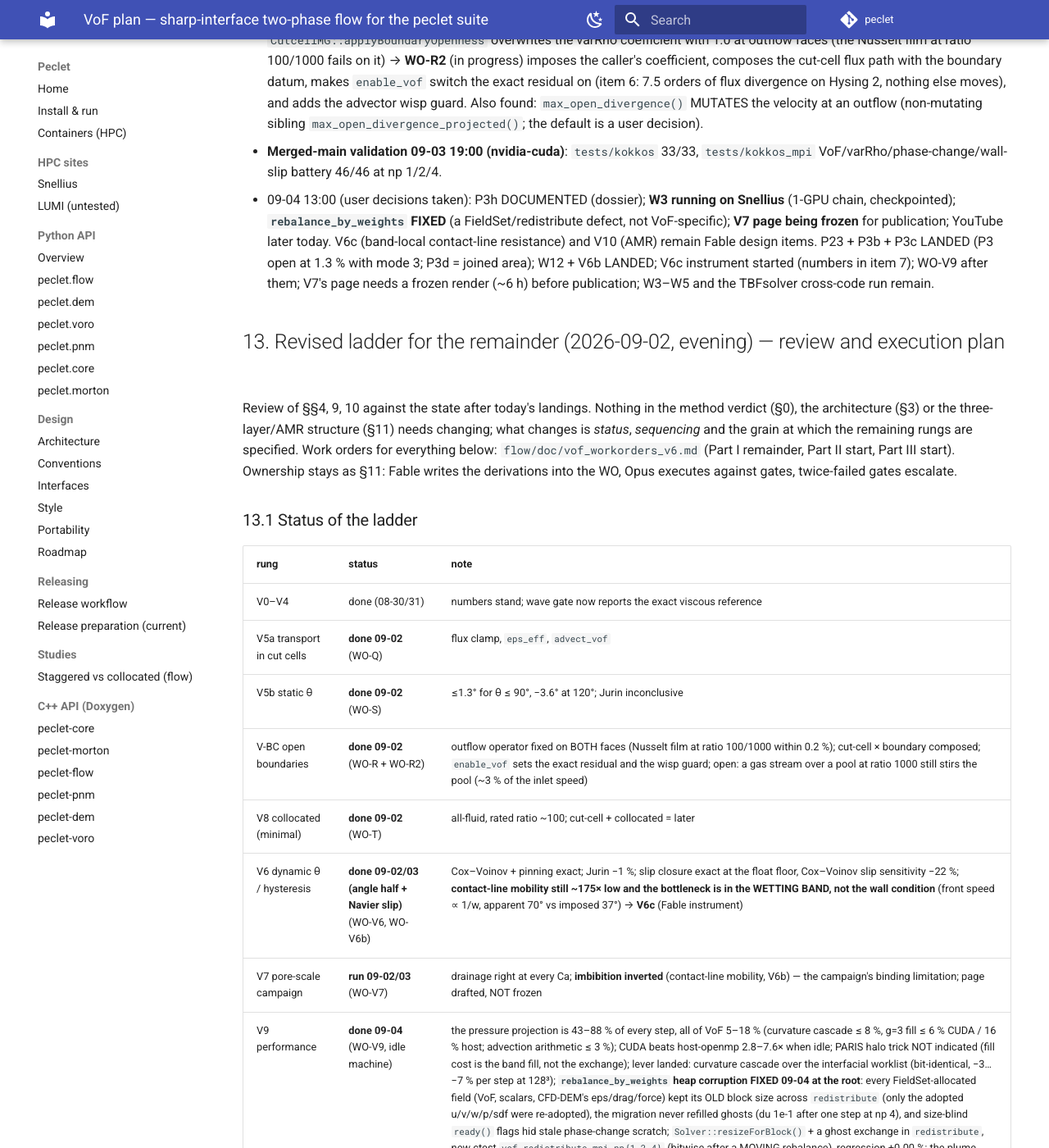
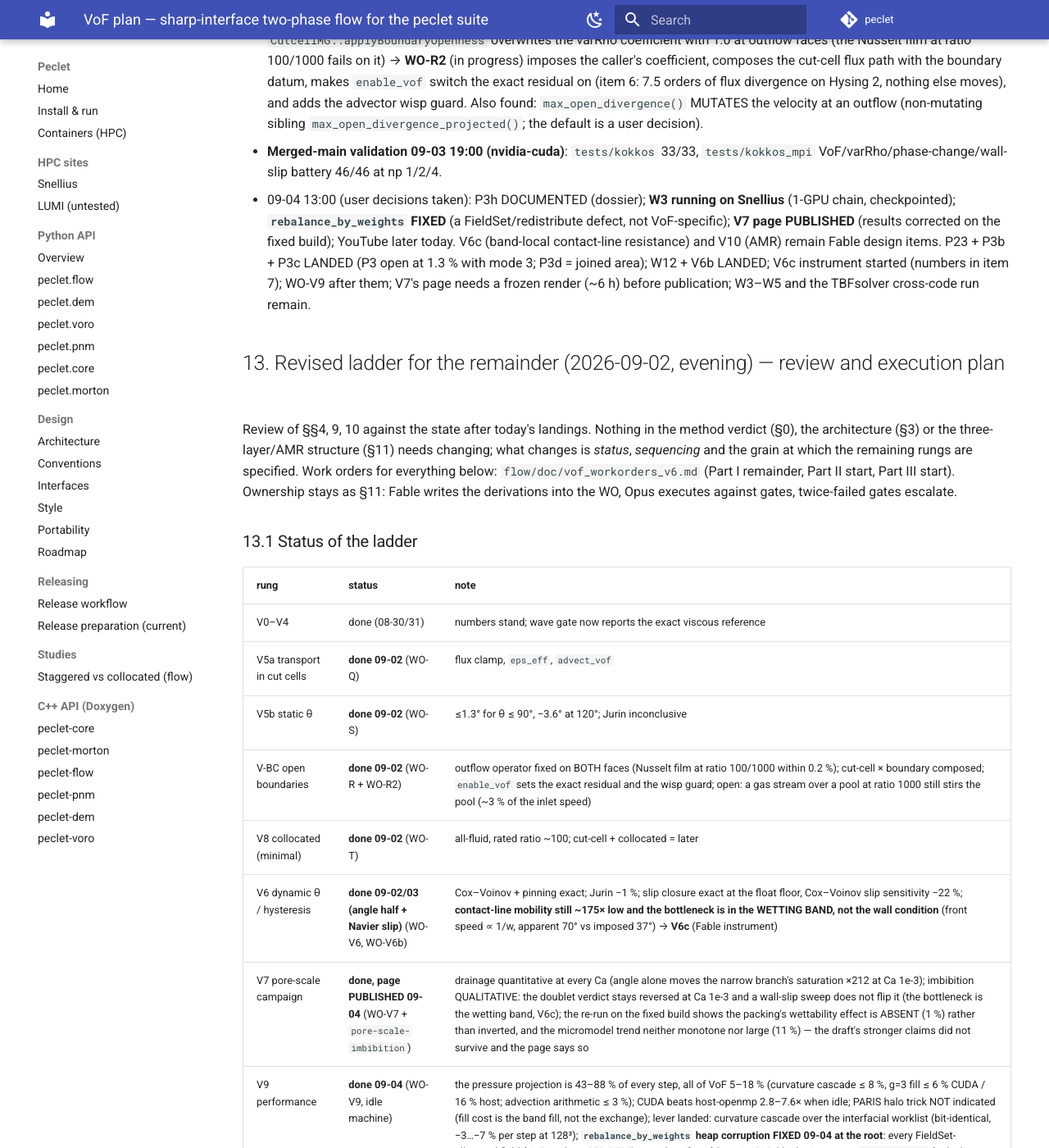
Before and after one commit to computational-chemical-engineering/peclet, an MkDocs documentation site: the page built from docs/VOF_PLAN.md, in a window 1280 px wide and 1400 px high, scrolled down 21348 px. Shown: the whole window at 82% size. Built offline with MkDocs 1.6.1 and Material for MkDocs 9.7.7, drawn with Linux system fonts in a browser that asks for light colours; comment, search, counter and statistics services are not loaded.

Commit message:
VOF_PLAN §13: V7 page published; the packing/micromodel wettability claims corrected on the fixed build
Co-Authored-By: Claude Fable 5.1 <noreply@anthropic.com>
Claude-Session: https://claude.ai/code/session_01Qa1K4Gwa3HaM7hQMg4qLqX

```diff
--- a/docs/VOF_PLAN.md
+++ b/docs/VOF_PLAN.md
@@ -1042,7 +1042,7 @@ pattern — the ABC counterpart of the V4 rule).
   Also found: `max_open_divergence()` MUTATES the velocity at an outflow (non-mutating sibling
   `max_open_divergence_projected()`; the default is a user decision).
 - **Merged-main validation 09-03 19:00 (nvidia-cuda)**: `tests/kokkos` 33/33, `tests/kokkos_mpi` VoF/varRho/phase-change/wall-slip battery 46/46 at np 1/2/4.
-- 09-04 13:00 (user decisions taken): P3h DOCUMENTED (dossier); **W3 running on Snellius** (1-GPU chain, checkpointed); **`rebalance_by_weights` FIXED** (a FieldSet/redistribute defect, not VoF-specific); **V7 page being frozen** for publication; YouTube later today. V6c (band-local contact-line resistance) and V10 (AMR) remain Fable design items. P23 + P3b + P3c LANDED (P3 open at 1.3 % with mode 3; P3d = joined area); W12 + V6b LANDED; V6c instrument started (numbers in item 7); WO-V9 after them; V7's page needs a frozen render (~6 h) before publication; W3–W5 and the TBFsolver cross-code run remain.
+- 09-04 13:00 (user decisions taken): P3h DOCUMENTED (dossier); **W3 running on Snellius** (1-GPU chain, checkpointed); **`rebalance_by_weights` FIXED** (a FieldSet/redistribute defect, not VoF-specific); **V7 page PUBLISHED** (results corrected on the fixed build); YouTube later today. V6c (band-local contact-line resistance) and V10 (AMR) remain Fable design items. P23 + P3b + P3c LANDED (P3 open at 1.3 % with mode 3; P3d = joined area); W12 + V6b LANDED; V6c instrument started (numbers in item 7); WO-V9 after them; V7's page needs a frozen render (~6 h) before publication; W3–W5 and the TBFsolver cross-code run remain.
 
 ## 13. Revised ladder for the remainder (2026-09-02, evening) — review and execution plan
 
@@ -1063,7 +1063,7 @@ gates, twice-failed gates escalate.
 | V-BC open boundaries | **done 09-02** (WO-R + WO-R2) | outflow operator fixed on BOTH faces (Nusselt film at ratio 100/1000 within 0.2 %); cut-cell × boundary composed; `enable_vof` sets the exact residual and the wisp guard; open: a gas stream over a pool at ratio 1000 still stirs the pool (~3 % of the inlet speed) |
 | V8 collocated (minimal) | **done 09-02** (WO-T) | all-fluid, rated ratio ~100; cut-cell + collocated = later |
 | V6 dynamic θ / hysteresis | **done 09-02/03 (angle half + Navier slip)** (WO-V6, WO-V6b) | Cox–Voinov + pinning exact; Jurin −1 %; slip closure exact at the float floor, Cox–Voinov slip sensitivity −22 %; **contact-line mobility still ~175× low and the bottleneck is in the WETTING BAND, not the wall condition** (front speed ∝ 1/w, apparent 70° vs imposed 37°) → **V6c** (Fable instrument) |
-| V7 pore-scale campaign | **run 09-02/03** (WO-V7) | drainage right at every Ca; **imbibition inverted** (contact-line mobility, V6b) — the campaign's binding limitation; page drafted, NOT frozen |
+| V7 pore-scale campaign | **done, page PUBLISHED 09-04** (WO-V7 + `pore-scale-imbibition`) | drainage quantitative at every Ca (angle alone moves the narrow branch's saturation ×212 at Ca 1e-3); imbibition QUALITATIVE: the doublet verdict stays reversed at Ca 1e-3 and a wall-slip sweep does not flip it (the bottleneck is the wetting band, V6c); the re-run on the fixed build shows the packing's wettability effect is ABSENT (1 %) rather than inverted, and the micromodel trend neither monotone nor large (11 %) — the draft's stronger claims did not survive and the page says so |
 | V9 performance | **done 09-04** (WO-V9, idle machine) | the pressure projection is 43–88 % of every step, all of VoF 5–18 % (curvature cascade ≤ 8 %, g=3 fill ≤ 6 % CUDA / 16 % host; advection arithmetic ≤ 3 %); CUDA beats host-openmp 2.8–7.6× when idle; PARIS halo trick NOT indicated (fill cost is the band fill, not the exchange); lever landed: curvature cascade over the interfacial worklist (bit-identical, −3…−7 % per step at 128³); **`rebalance_by_weights` heap corruption FIXED 09-04 at the root**: every FieldSet-allocated field (VoF, scalars, CFD-DEM's eps/drag/force) kept its OLD block size across `redistribute` (only the adopted u/v/w/p/sdf were re-adopted), the migration never refilled ghosts (du 1e-1 after one step at np 4), and size-blind `ready()` flags hid stale phase-change scratch; `Solver::resizeForBlock()` + a ghost exchange in `redistribute`, new ctest `vof_redistribute_mpi_np{1,2,4}` (bitwise after a MOVING rebalance), regression +0.00 %; the plume swarm now rebalances 1.79 → 1.04 and −23 % ms/step; residual: a redistribute is ~1 ULP non-neutral at np 1 because `phi_` is not a registered field (pre-existing) |
 | V10 AMR | design only (§13.4) | blocked on varRho-on-AMR and cut-cell + collocated |
 | V11 MTHINC | dropped from the critical path | revisit only if V9 shows morphology-bound load |
```
